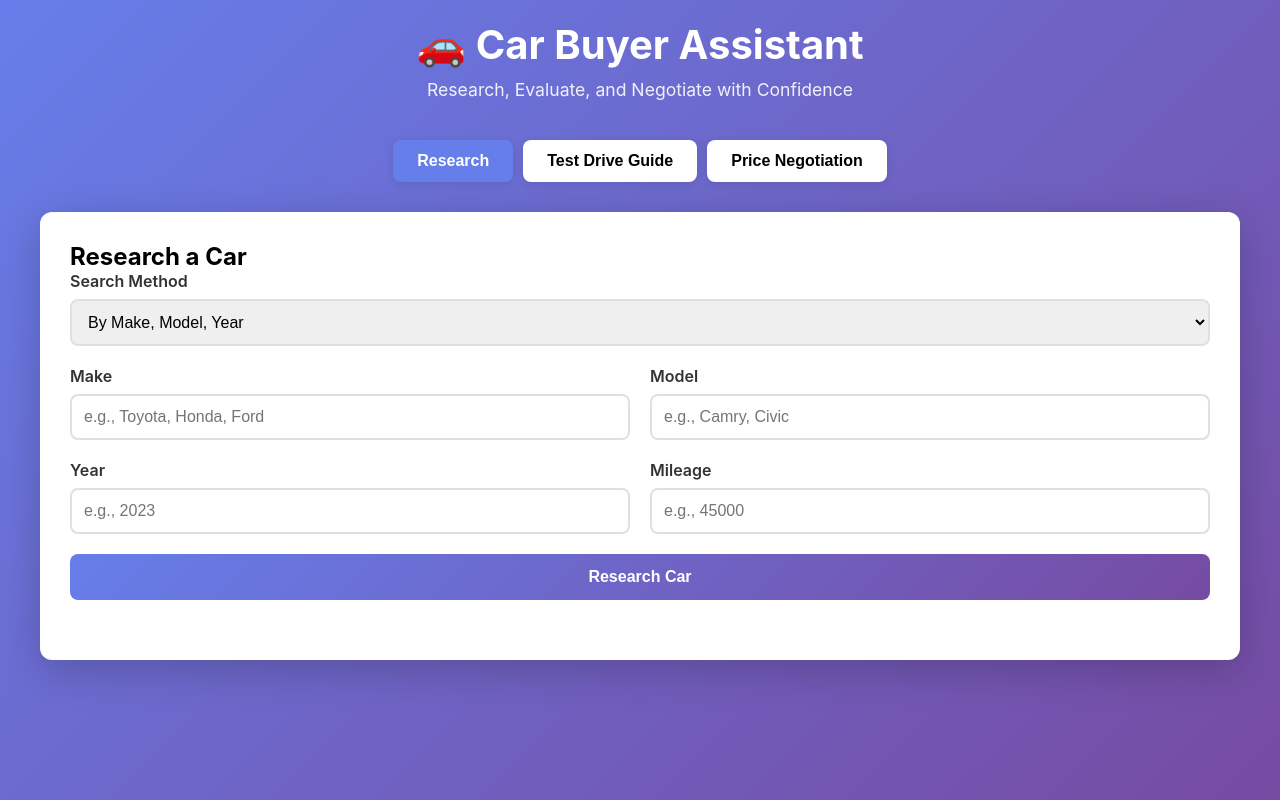
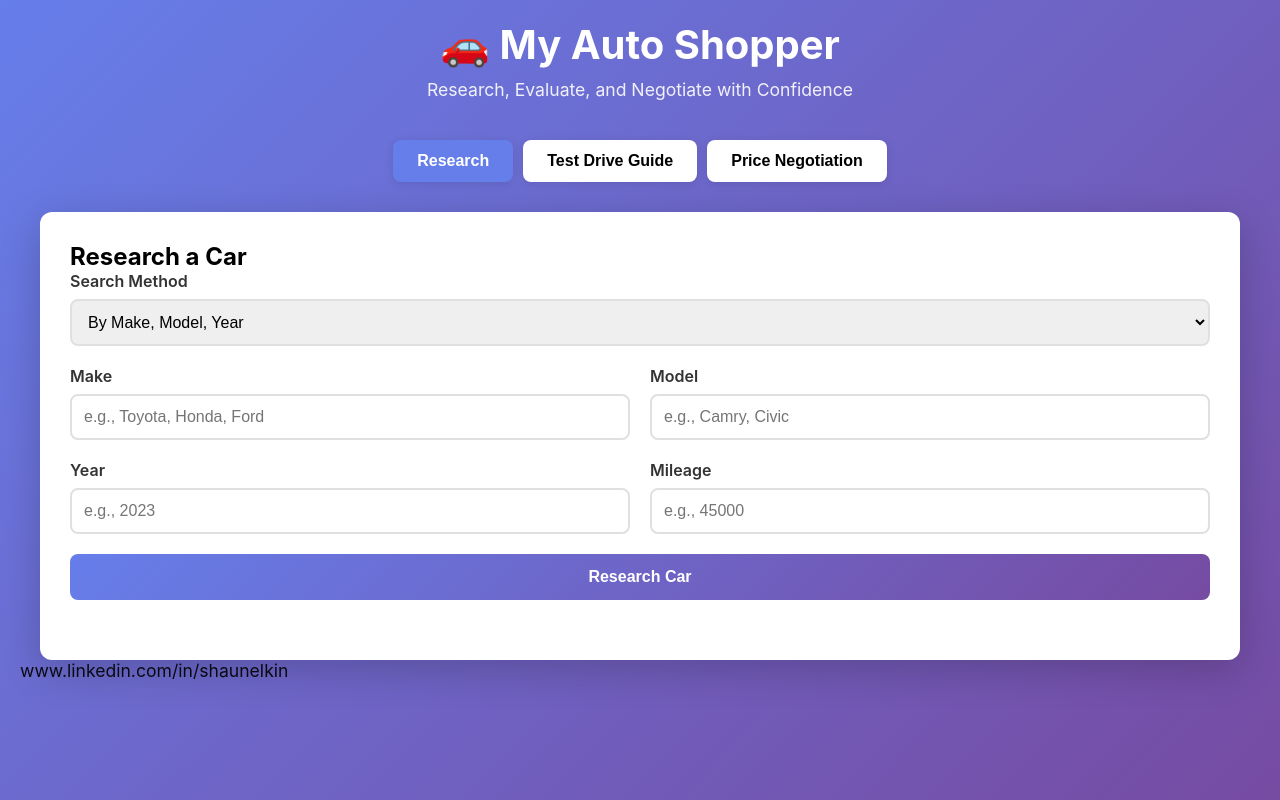
Before and after one commit to shaunE88/car-buyer-app, a website: page public/index.html in a window 1280 px wide. Drawn offline with Linux system fonts and the light colour scheme.

Commit message:
Update: added url to linkedin profile

```diff
--- a/public/index.html
+++ b/public/index.html
@@ -256,7 +256,7 @@
 <body>
   <div class="container">
     <header>
-      <h1>🚗 Car Buyer Assistant</h1>
+      <h1>🚗 My Auto Shopper</h1>
       <p class="subtitle">Research, Evaluate, and Negotiate with Confidence</p>
     </header>
 
@@ -381,6 +381,9 @@
       <div id="negotiationResults" class="results"></div>
     </div>
   </div>
+      <footer>
+      <p class="subtitle">www.linkedin.com/in/shaunelkin</p>
+      </footer>
 
   <script>
     function switchTab(tabName) {
```
